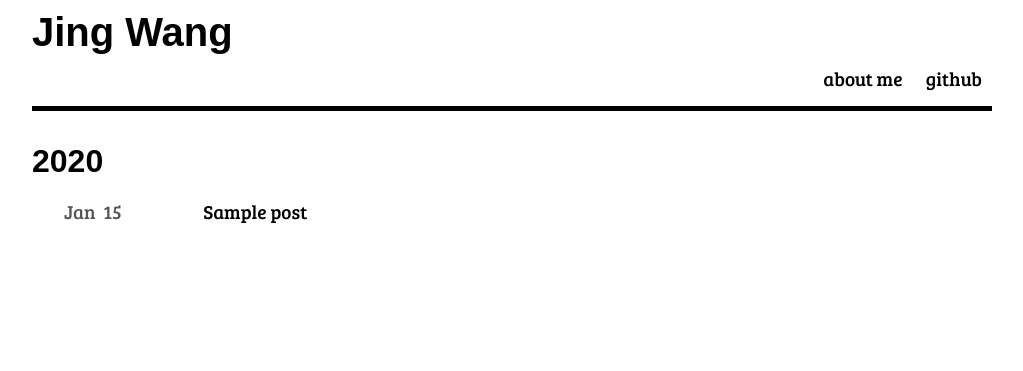
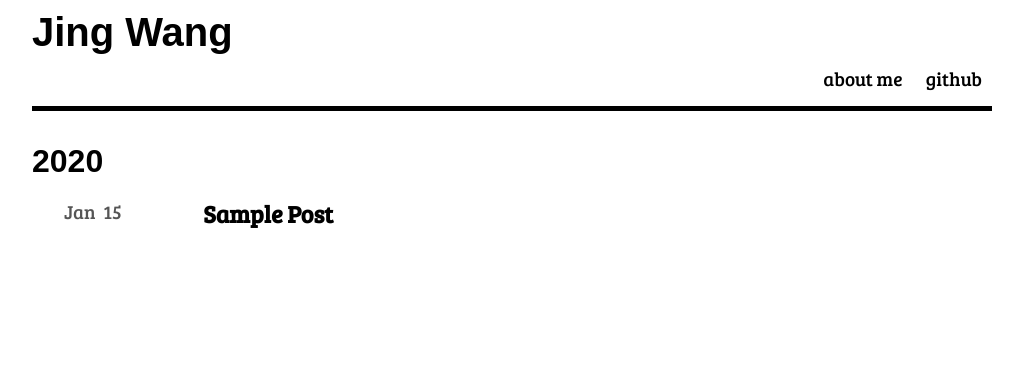
Before and after one commit to jingwangnet/mysite, a Django app: page / in a window 1280 px wide. Shown: the top 371 px of the page, without its empty margins (128-1151 px from the left). Run offline with Django 4.2, Linux system fonts and the light colour scheme; tables that the repository leaves empty hold one stand-in row (values such as "Sample post"); style sheets or scripts are compiled from the project's sources; some web fonts are replaced.

Commit message:
Update CSS

```diff
--- a/blog/templates/blog/home.html
+++ b/blog/templates/blog/home.html
@@ -9,10 +9,10 @@
   <section>
     <h1 class="site-date-catalog">{{ year }}</h1>
       {% for post in posts_list %}
-      <div class="post-line">
+      <article class="post-line">
+        <h1 class="post-title"><a href="{{ post.get_absolute_url }}">{{ post.title }}</a></h1>
         <p class="post-date">{{ post.publish|date:'M d' }}</p>
-        <p class="post-title"><a href="{{ post.get_absolute_url }}">{{ post.title }}</a></p>
-      </div>
+      </article>
       {% endfor %}
     </section>
   {% endfor %}
--- a/static/scss/_tags.scss
+++ b/static/scss/_tags.scss
@@ -16,6 +16,7 @@ $headings: (h1: 2em, h2: 1.5em, h3: 1.17em, h4: 1.12em, h5: .83em, h6: .75em);
     color: var(--text-second-color);
     font-size: $size;
     font-weight: bold;
+    text-transform: capitalize;
     margin-top: 1rem;
     margin-bottom: 1rem;
   }
--- a/static/scss/index.scss
+++ b/static/scss/index.scss
@@ -10,6 +10,7 @@ main {
 
     .post-line {
       display: flex;
+      align-items: flex-start;
       flex-flow: row nowrap;
       font-size: 1.2rem;
       margin-bottom: 1rem;
@@ -27,6 +28,7 @@ main {
         flex-shrink: 0;
         word-spacing: 4px;
         white-space: nowrap;
+        order: -1;
         @include max-w(900) {
           margin-right: 1rem;
           flex-basis: auto;
@@ -34,6 +36,8 @@ main {
       }
       .post-title {
         flex: 1 1 auto;
+        font-size: 1.5rem;
+        margin: 0;
         a {
           color: var(--text-second-color);
         }
--- a/static/scss/post.scss
+++ b/static/scss/post.scss
@@ -7,7 +7,6 @@ main {
       margin-bottom: 2rem;
 
       p.post-info {
-        font-size: 0.8em;
         display: flex;
         font-weight: 700;
         .post-date, .post-author {
@@ -15,6 +14,7 @@ main {
         }
         .post-author {
           text-align: right;
+          font-weight: unset;
           color: var(--text-second-color);
         }
       }
```
